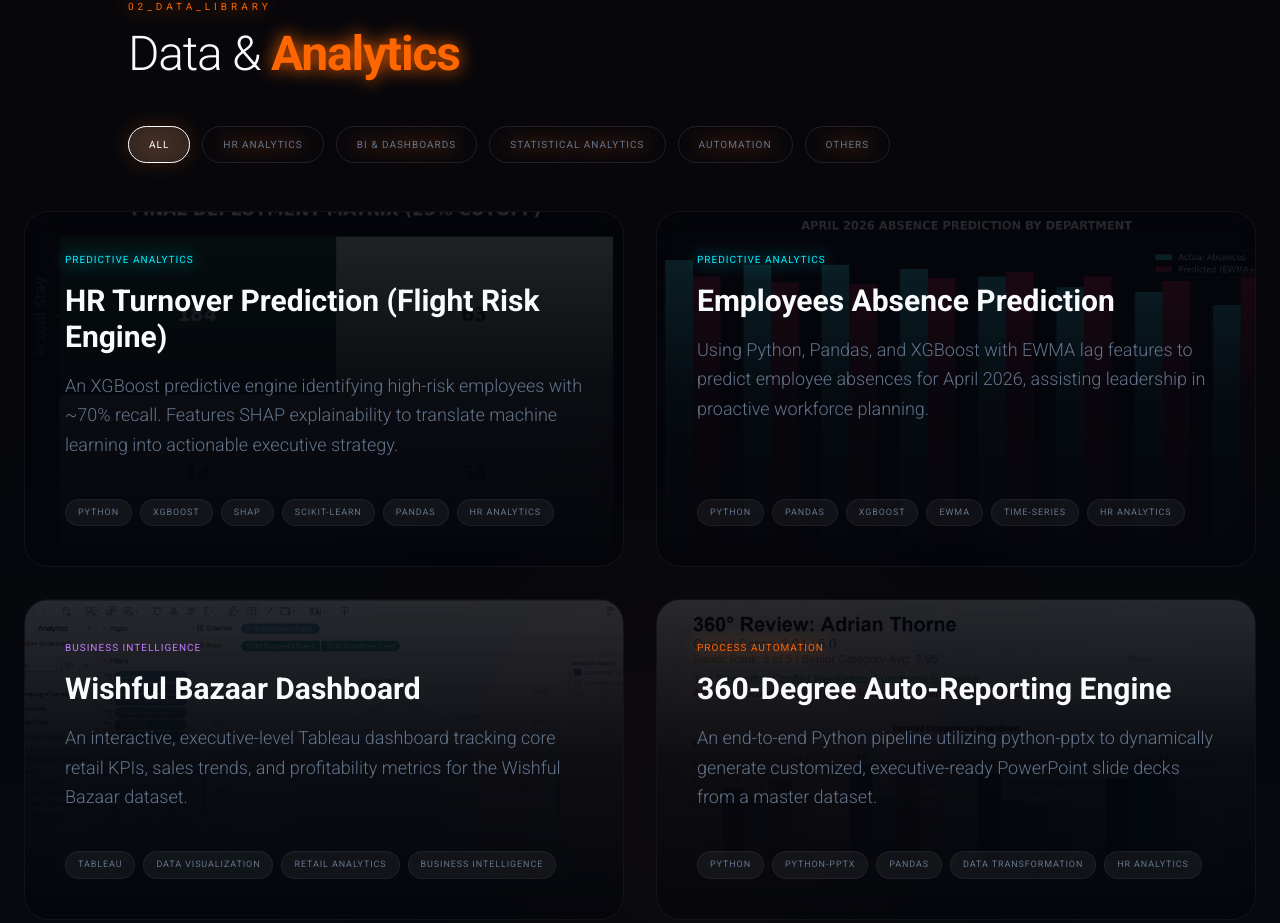
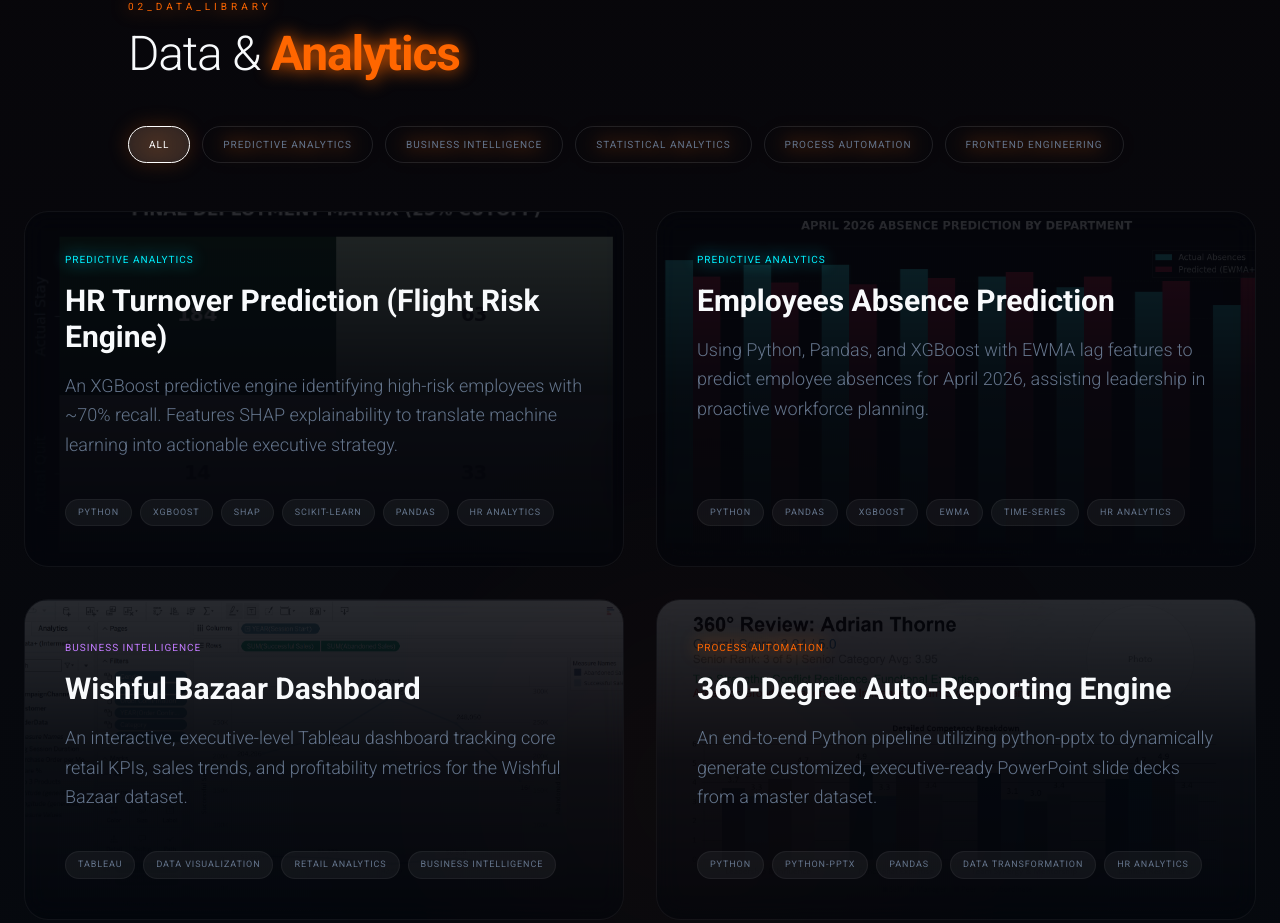
Before and after one commit to ifathurrasyid/fathsporto, a Next.js app: page / in a window 1280 px wide. Shown: the part 1697-2620 px from the top of the page. Built offline with nearby package versions, Linux system fonts and the light colour scheme.

Commit message:
fix: align frontend category buttons with backend JSON

```diff
--- a/src/app/page.tsx
+++ b/src/app/page.tsx
@@ -130,7 +130,7 @@ const NavScrambleLink = ({ href, defaultText, hoverText, colorClass, onClick }:
   );
 };
 
-const categories = ["All", "HR Analytics", "BI & Dashboards", "Statistical Analytics", "Automation", "Others"];
+const categories = ["All", "Predictive Analytics", "Business Intelligence", "Statistical Analytics", "Process Automation", "Frontend Engineering"];
 
 // THE FIX: Removed GPU-heavy 'drop-shadow' from the filter string to fix scrolling lag.
 const extremeCrash: Variants = {
```
